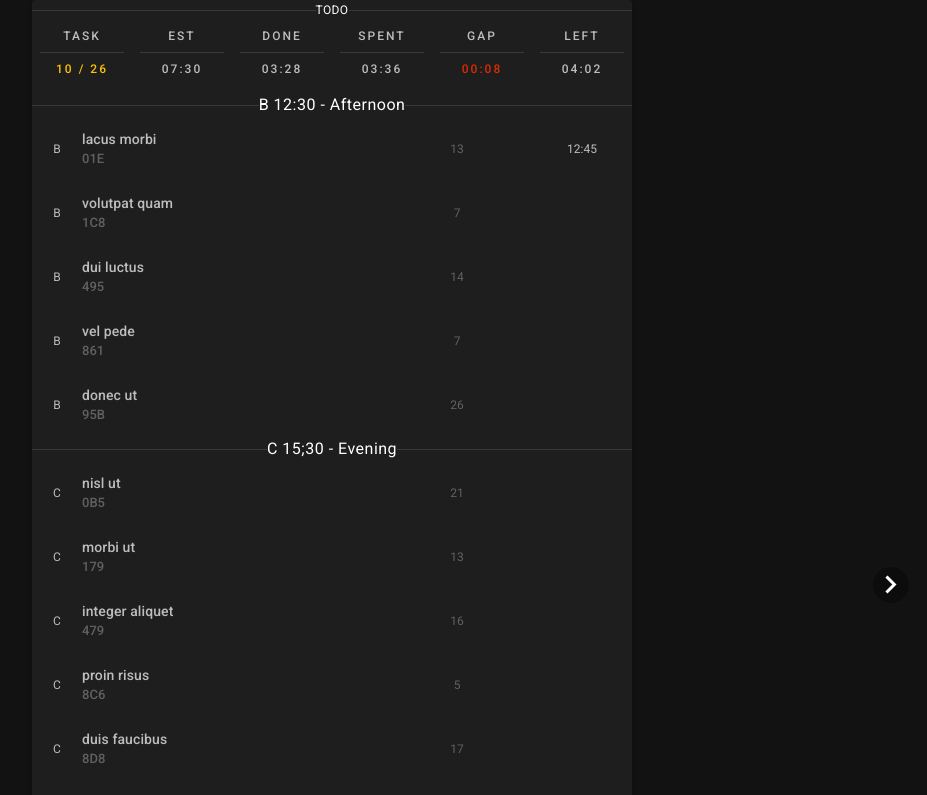
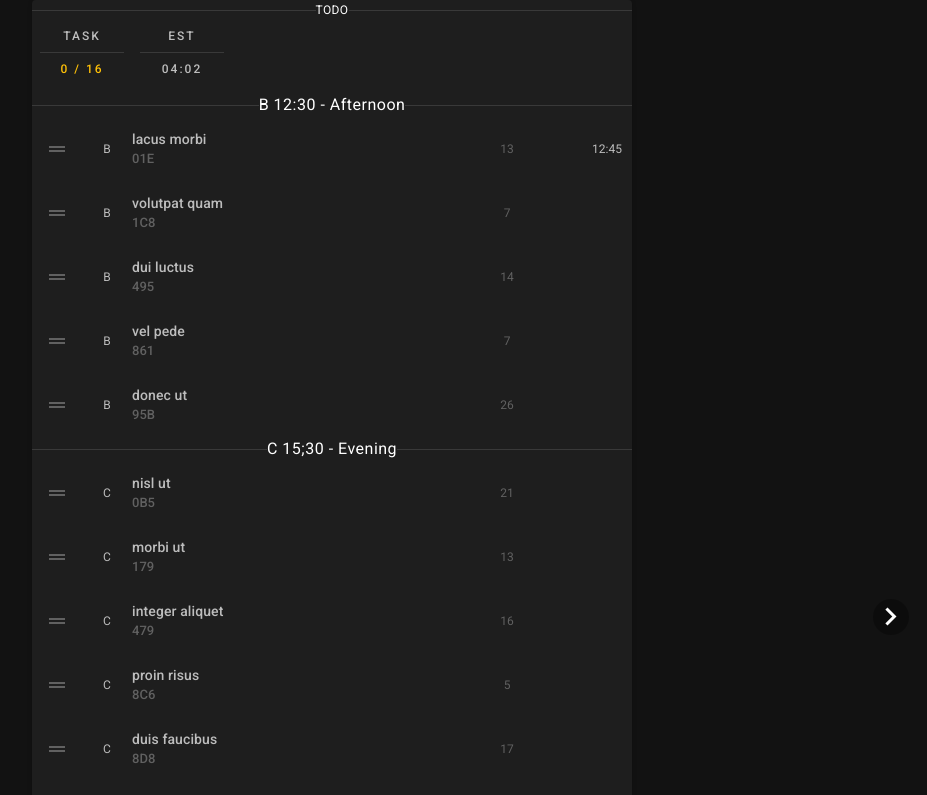
Before and after one commit to awesomeHiro/taskplay, a Nuxt app: page /main in a window 1280 px wide. Shown: the top 795 px of the page, without its empty margins (308-1235 px from the left). Built offline with nearby package versions, Linux system fonts and the light colour scheme.

Commit message:
refactor

```diff
--- a/components/Tasklist.vue
+++ b/components/Tasklist.vue
@@ -99,16 +99,15 @@ export default {
     draggable,
   },
   props: {
-    // tasks: {
-    //   type: Object,
-    //   default: () => {},
-    // },
+    tasks: {
+      type: Array,
+      default: () => [],
+    },
   },
   data() {
     return {
       selected: [0],
       sections: this.$store.state.sections.sections,
-      tasks: this.$store.state.tasks.today,
     }
   },
   methods: {
--- /dev/null
+++ b/components/Title.vue
@@ -0,0 +1,21 @@
+<template>
+  <div>
+    <v-row align="center" justify="center" class="caption" no-gutters>
+      <v-col><v-divider clsss="ma-2"/></v-col>
+      <v-col cols="auto">
+        <div>{{ title }}</div>
+      </v-col>
+      <v-col><v-divider clsss="ma-2"/></v-col>
+    </v-row>
+  </div>
+</template>
+<script>
+export default {
+  props: {
+    title: {
+      type: String,
+      default: 'Title',
+    },
+  },
+}
+</script>
--- a/components/Todo.vue
+++ b/components/Todo.vue
@@ -1,112 +1,27 @@
 <template>
   <div>
-    <v-list two-line dense>
-      <v-list-item-group active-class="blue--text">
-        <div v-for="section in sections" :key="section.id">
-          <v-row
-            v-if="
-              $store.getters['tasks/bySectionId'](section.id).filter(
-                t => t.end === '',
-              ).length !== 0
-            "
-            align="center"
-            justify="center"
-            class="caption"
-            no-gutters
-          >
-            <v-col><v-divider clsss="ma-2"/></v-col>
-            <v-col cols="auto">
-              <div class="body-1">
-                {{ section.name }} {{ section.start }} - {{ section.desc }}
-              </div>
-            </v-col>
-            <v-col><v-divider clsss="ma-2"/></v-col>
-          </v-row>
-          <v-list-item
-            v-for="(t, ti) in $store.getters['tasks/bySectionId'](
-              section.id,
-            ).filter(t => t.end === '')"
-            :key="t.id"
-            :disabled="Boolean(t.start)"
-            class="pl-0 pr-0"
-            active-class="pink--text"
-          >
-            <v-col cols="1" class="pa-0 ma-0">
-              <div class="pa-0 ma-0 subtle--text">
-                <span>
-                  {{ $store.getters['sections/byId'](t.sectionId).name }}
-                </span>
-              </div>
-            </v-col>
-            <v-col class="text-left pa-0">
-              <v-list-item-content class="pa-0">
-                <v-list-item-title
-                  class="subtitle-2 subtle--text"
-                  v-text="t.repeat ? t.name + ' ↺' : t.name"
-                ></v-list-item-title>
-                <v-list-item-subtitle
-                  class="barely--text"
-                  v-text="$store.getters['projects/byId'](t.projectId).name"
-                ></v-list-item-subtitle>
-                <v-list-item-subtitle
-                  class="barely--text"
-                  v-text="t.sortToken.slice(0, 3)"
-                ></v-list-item-subtitle>
-              </v-list-item-content>
-            </v-col>
-            <v-col cols="1" class="pa-0 ma-0">
-              <div class="barely--text">
-                {{ t.estimate }}
-              </div>
-              <div v-if="t.result" class="subtle--text">
-                {{ t.result }}
-              </div>
-            </v-col>
-            <v-col cols="1" class="pa-0 ma-0">
-              <!-- eslint-disable-next-line prettier/prettier -->
-                <div  v-if="t.result" :class="0 >= t.result - t.estimate  ? 'success--text' : 'error--text'">
-                <!-- eslint-disable-next-line prettier/prettier -->
-                  {{
-                  0 >= t.result - t.estimate
-                    ? t.result - t.estimate
-                    : '+' + (t.result - t.estimate)
-                }}
-              </div>
-            </v-col>
-            <v-col cols="2" class="ma-0 pa-0">
-              <div v-if="!ti" class="subtle--text">
-                {{ t.start }}
-              </div>
-              <div v-if="t.end" class="subtle--text">
-                {{ t.end }}
-              </div>
-              <div v-if="!t.end" class="barely--text">
-                {{ t.estFinishAt }}
-              </div>
-            </v-col>
-          </v-list-item>
-        </div>
-      </v-list-item-group>
-    </v-list>
+    <Title :title="title" />
+    <Summary :tasks="todo" />
+    <Tasklist :tasks="todo" />
   </div>
 </template>
 <script>
+import Title from '~/components/Title.vue'
+import Summary from '~/components/Summary.vue'
+import Tasklist from '~/components/Tasklist.vue'
+
 export default {
+  components: {
+    Title,
+    Summary,
+    Tasklist,
+  },
+
   data() {
     return {
-      sections: this.$store.state.sections.sections,
+      title: 'TODO',
+      todo: this.$store.getters['tasks/todo'],
     }
-  },
-  computed: {
-    tasks: {
-      get() {
-        const tasks = this.$store.getters['tasks/sorted']
-        return tasks.filter(t => t.end === '')
-      },
-      set(payload) {
-        this.$store.dispatch('tasks/updateOrder', payload)
-      },
-    },
   },
 }
 </script>
--- a/pages/index.vue
+++ b/pages/index.vue
@@ -8,8 +8,9 @@
 // import Comp from '~/components/Progress.vue'
 // import Comp from '~/pages/main.vue'
 // import Comp from '~/components/leftDrawer.vue'
-// import Comp from '~/components/Swiper.vue'
-import Comp from '~/components/Tasklist.vue'
+// import Comp from '~/pages/Swiper.vue'
+// import Comp from '~/components/Tasklist.vue'
+import Comp from '~/pages/left.vue'
 // import Comp from '~/components/tmp.vue'
 // import Comp from '~/components/firebase/addFieldToFirestoreExample.vue'
 // import Comp from '~/components/firebase/addUserExample.vue'
--- a/pages/left.vue
+++ b/pages/left.vue
@@ -2,23 +2,15 @@
   <v-row align="center" justify="center" class="caption" no-gutters>
     <v-col align="center" justify="center">
       <v-card id="main" max-width="600px">
-        <v-row align="center" justify="center" class="caption" no-gutters>
-          <v-col><v-divider clsss="ma-2"/></v-col>
-          <v-col cols="auto"><div>TODO</div></v-col>
-          <v-col><v-divider clsss="ma-2"/></v-col>
-        </v-row>
-        <Summary :tasks="this.$store.state.tasks.today" />
         <Todo />
       </v-card>
     </v-col>
   </v-row>
 </template>
 <script>
-import Summary from '~/components/Summary.vue'
 import Todo from '~/components/Todo.vue'
 export default {
   components: {
-    Summary,
     Todo,
   },
 }
--- a/store/tasks.js
+++ b/store/tasks.js
@@ -21,17 +21,23 @@ export const getters = {
           : 1,
       )
   },
-  bySectionId: (state, getters) => sectionId => {
+  todo: (_state, getters) => {
+    return getters.sorted.filter(x => x.end === '')
+  },
+  done: (_state, getters) => {
+    return getters.sorted.filter(x => x.end !== '')
+  },
+  bySectionId: (_state, getters) => sectionId => {
     return getters.sorted.filter(x => x.sectionId === sectionId)
   },
-  recentDone: (state, getters) => {
+  recentDone: (_state, getters) => {
     if (getters.sorted.length === 0) return 0
     return [...getters.sorted]
       .filter(x => x.end)
       .sort((a, b) => a.end - b.end)
       .pop()
   },
-  sectionLastTasks: (state, getters, rootState) => {
+  sectionLastTasks: (_state, getters, rootState) => {
     return rootState.sections.sections.map(section =>
       getters.sorted.reverse().find(task => {
         return task.sectionId === section.id
```
